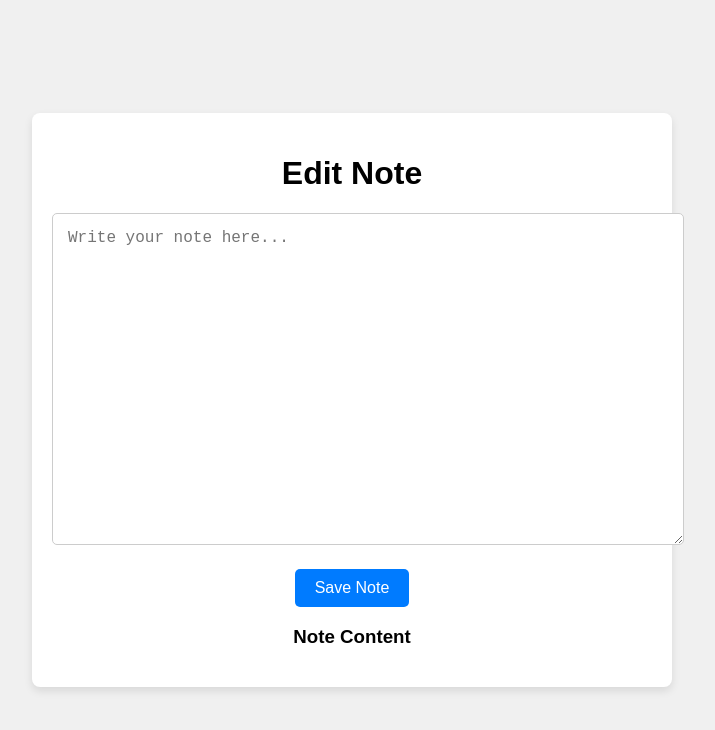
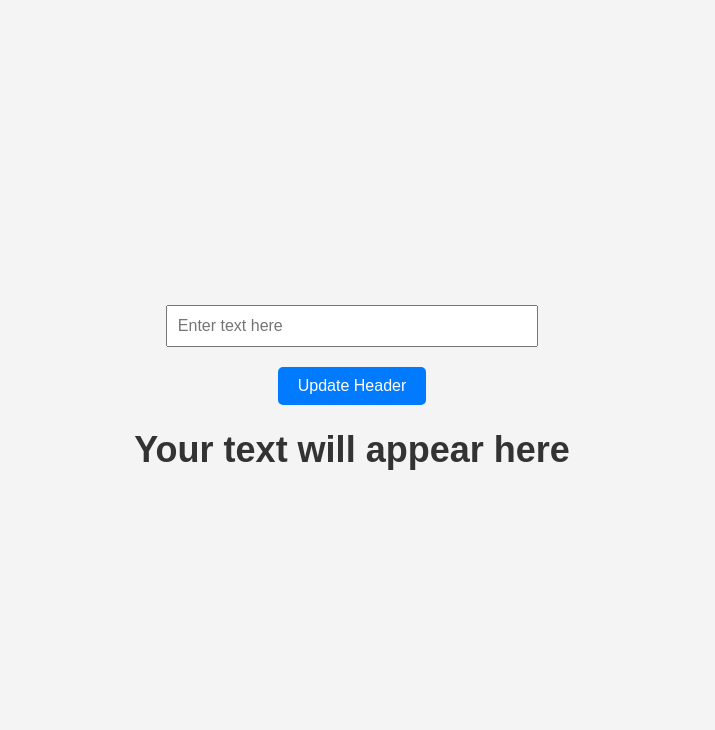
Before and after one commit to Ruben-Popovici/Rovan, a plain HTML site: page index.html in a window 1280 px wide. Shown: the whole page, without its empty margins (288-1003 px from the left). Drawn offline with Linux system fonts and the light colour scheme; no server answers.

Commit message:
Update index.html

```diff
--- a/index.html
+++ b/index.html
@@ -3,7 +3,7 @@
 <head>
   <meta charset="UTF-8">
   <meta name="viewport" content="width=device-width, initial-scale=1.0">
-  <title>Edit Note</title>
+  <title>Update Header from Input</title>
   <style>
     body {
       font-family: Arial, sans-serif;
@@ -12,28 +12,23 @@
       align-items: center;
       height: 100vh;
       margin: 0;
-      background: #f0f0f0;
+      background: #f4f4f4;
     }
 
     .container {
-      width: 80%;
-      max-width: 600px;
-      padding: 20px;
-      background-color: #fff;
-      border-radius: 8px;
-      box-shadow: 0 4px 8px rgba(0, 0, 0, 0.1);
       text-align: center;
     }
 
-    textarea {
-      width: 100%;
-      height: 300px;
-      font-family: monospace;
+    input {
+      padding: 10px;
       font-size: 16px;
-      padding: 15px;
-      border: 1px solid #ccc;
-      border-radius: 5px;
+      width: 80%;
       margin-bottom: 20px;
+    }
+
+    h1 {
+      font-size: 36px;
+      color: #333;
     }
 
     button {
@@ -55,49 +50,18 @@
 <body>
 
 <div class="container">
-  <h1>Edit Note</h1>
+  <input type="text" id="inputField" placeholder="Enter text here" />
+  <button onclick="updateHeader()">Update Header</button>
 
-  <!-- Textarea to display and edit the content of 'note.txt' -->
-  <textarea id="noteContent" placeholder="Write your note here..."></textarea>
-
-  <!-- Button to save the content to 'note.txt' -->
-  <button onclick="saveNote()">Save Note</button>
-
-  <h3>Note Content</h3>
-  <pre id="noteDisplay"></pre> <!-- Display the content below the textarea -->
+  <h1 id="headerText">Your text will appear here</h1>
 </div>
 
 <script>
-  // Function to fetch and display the content from 'note.txt' when the page loads
-  window.onload = function() {
-    fetch('/get-note')
-      .then(response => response.json())
-      .then(data => {
-        const noteContent = data.text;
-        document.getElementById('noteContent').value = noteContent;  // Set the textarea content
-        document.getElementById('noteDisplay').textContent = noteContent; // Display it below the textarea
-      })
-      .catch(error => console.error('Error fetching note:', error));
-  };
-
-  // Function to save the content of the textarea to 'note.txt'
-  function saveNote() {
-    const noteContent = document.getElementById('noteContent').value;
-
-    // Send the new note content to the server to update 'note.txt'
-    fetch('/save-note', {
-      method: 'POST',
-      headers: {
-        'Content-Type': 'application/json'
-      },
-      body: JSON.stringify({ text: noteContent })
-    })
-    .then(response => response.text())
-    .then(data => {
-      alert(data);  // Alert the user that the note was saved
-      document.getElementById('noteDisplay').textContent = noteContent;  // Display it below the textarea
-    })
-    .catch(error => console.error('Error saving note:', error));
+  // Function to update the header text from the input field
+  function updateHeader() {
+    const inputText = document.getElementById('inputField').value; // Get the value from input field
+    const header = document.getElementById('headerText'); // Get the header element
+    header.textContent = inputText; // Set the input text as the header text
   }
 </script>
 
```
